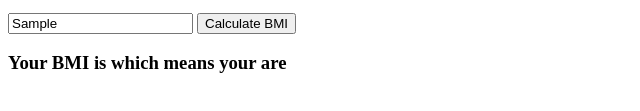
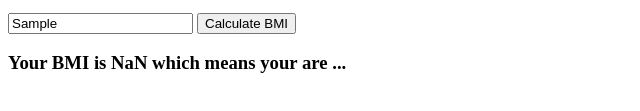
Before and after one commit to EllenaAmanda/BMICalc, a plain HTML site: page index.html in a window 1280 px wide. Both pictures are taken after typing "Sample", "Sample" into the empty fields and a click on the button "Calculate BMI". Shown: the part 213-324 px from the top of the page, 0-640 px from the left. Drawn offline with Linux system fonts and the light colour scheme.

Commit message:
BMI display in HTML

```diff
--- a/index.html
+++ b/index.html
@@ -16,8 +16,8 @@
         <input id="height" type="text">
         <button id="button">Calculate BMI</button>
     </form>
-    <h3>Your BMI is
-        which means your are
+    <h3>Your BMI is <span id = "bmi">...</span>
+        which means your are <span id = "keterangan">...</span>
     </h3>
 </body>
 </html>
--- a/index.js
+++ b/index.js
@@ -1,17 +1,28 @@
 //hitung BMI
 //Rumus: Berat Badan/(Tinggi Badan/100)^2
 
+
+//get the elements
 let beratBadan = document.getElementById("weight")
 let tinggiBadan = document.getElementById("height")
 let button = document.getElementById("button")
 
+let bmiDisplay = document.getElementById("bmi")
+let bmiDesc = document.getElementById("keterangan")
+
+//fungsi rumus BMI
 function hitungBMI (BB, TB){
     let BMI = BB/(TB/100)**2
     return BMI
 }
 
 
+//ketika button ditekan
 button.addEventListener("click", (event) => {
     event.preventDefault()
-    console.log(hitungBMI(beratBadan.value,tinggiBadan.value))
+    let bmiResult = hitungBMI(beratBadan.value,tinggiBadan.value).toFixed(1)
+    console.log(bmiResult)
+
+    bmiDisplay.textContent = bmiResult
+
 })
```
